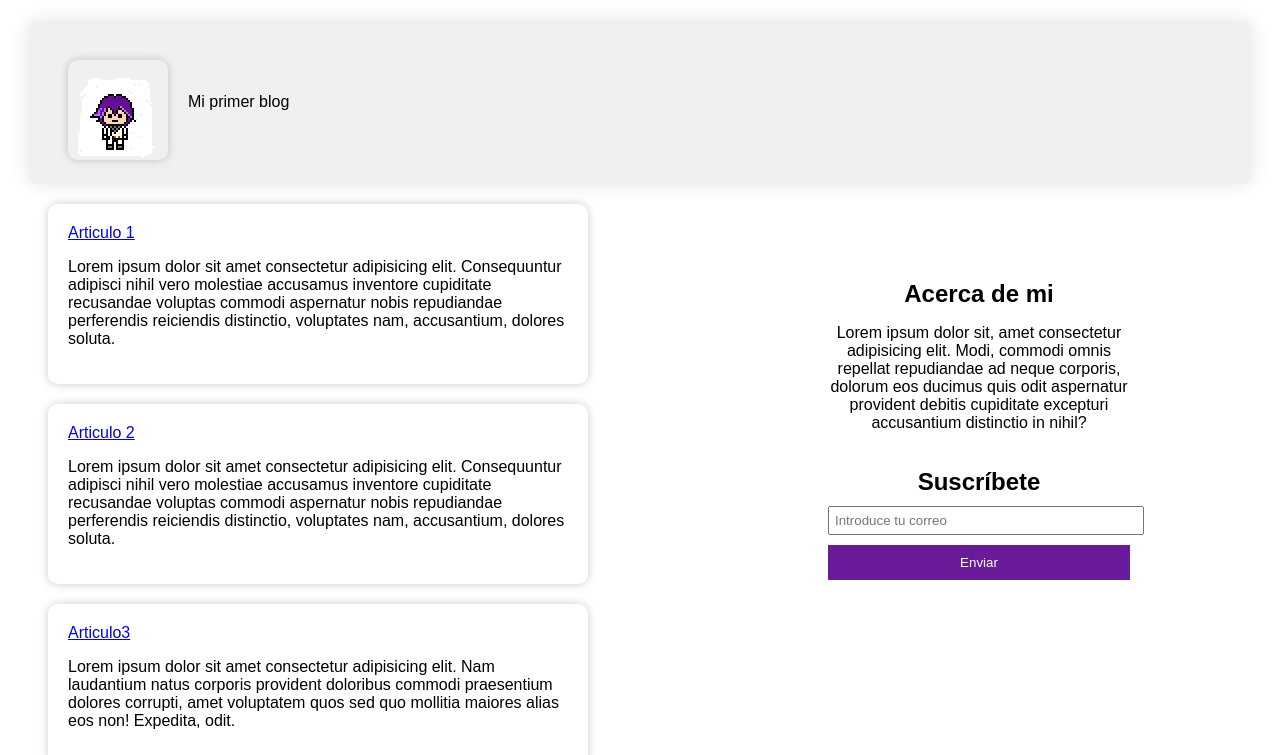
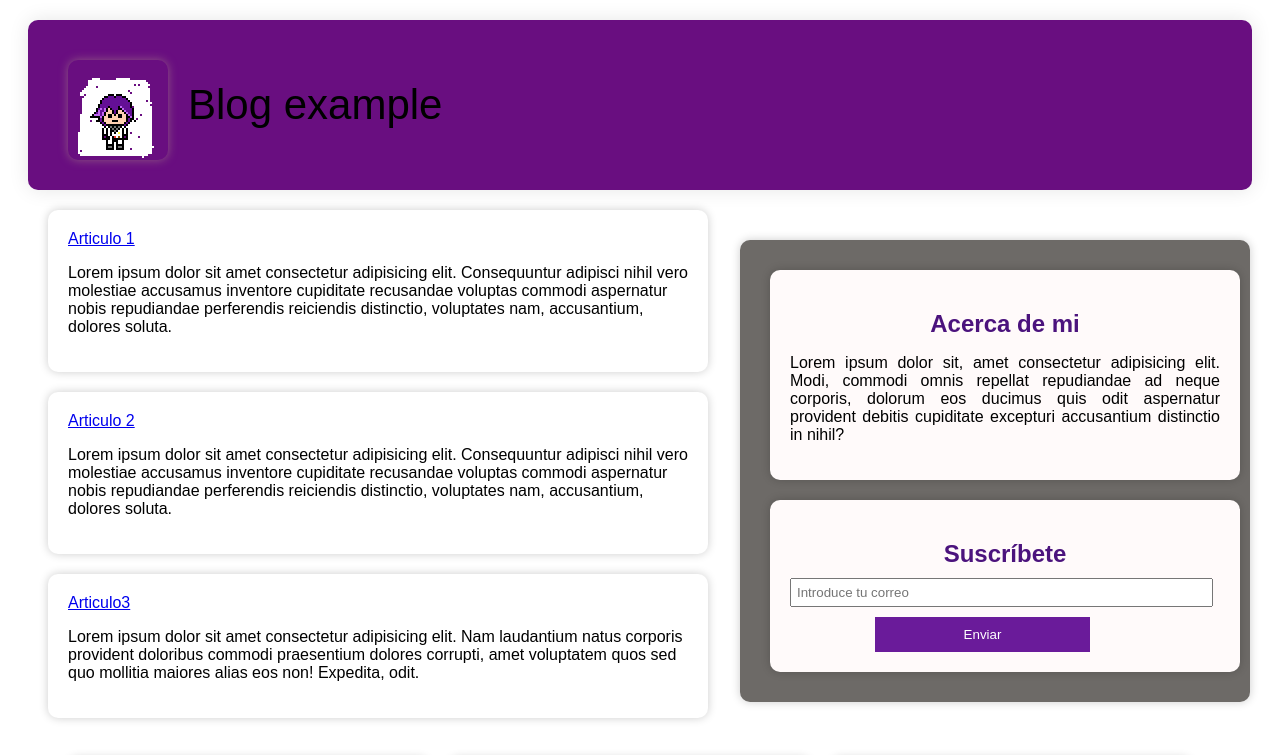
Before and after one commit to HumbertoSuk/BlogResponsivo, a plain HTML site: page index.html in a window 1280 px wide. Shown: the top 755 px of the page. Drawn offline with Linux system fonts and the light colour scheme.

Commit message:
Se añade mejor diseño para la distribucion de contenedores.

```diff
--- a/index.html
+++ b/index.html
@@ -12,8 +12,8 @@
         <a href="index.html">
          <img src="logo.png" alt="Mi Imagen">
         </a>
-        <div class="text">
-            <header>Mi primer blog<header>
+        <div >
+            <header>Blog example<header>
         </div>
     </div>
 
--- a/styles.css
+++ b/styles.css
@@ -9,9 +9,10 @@ body {
     align-items: center; /* Centra verticalmente los elementos */
     margin: 20px; /* Elimina cualquier margen dentro del contenedor */
     padding: 20px; /* Espacio interno alrededor del container del contenedor */
-    background-color: #f0f0f0; /* Fondo gris claro */
+    background-color: #690e80; /* Fondo gris claro */
     border-radius: 10px; /* Borde redondeado */
     box-shadow: 0 0 20px rgba(0, 0, 0, 0.1); /* Sombra suave */
+    font-size: 42px;
 }
 
 /* Estilos para la imagen */
@@ -19,7 +20,7 @@ body {
     max-width: 100px; /* Ajusta el ancho máximo de la imagen */
     height: auto; /* Mantiene la proporción de la imagen */
     border-radius: 10px; /* Borde redondeado de 10 píxeles */
-    box-shadow: 0 0 10px rgba(0, 0, 0, 0.2); /* Sombra */
+    box-shadow: 0 0 10px rgb(143, 87, 131); /* Sombra */
     margin-right: 20px; /* Espacio a la derecha de la imagen */
     margin-left: 20px;
     margin-top: 20px;
@@ -46,7 +47,7 @@ body {
 
 /* Estilos para los contenedores .SonArticle dentro del contenedor padre */
 .Article .SonArticle {
-    max-width: 500px; /* Ajusta el ancho máximo según tus necesidades */
+    max-width: 620px; /* Ajusta el ancho máximo según tus necesidades */
     background-color: #ffffff; /* Fondo blanco */
     border-radius: 10px; /* Borde redondeado */
     box-shadow: 0 0 10px rgba(0, 0, 0, 0.2); /* Sombra suave */
@@ -129,26 +130,37 @@ body {
     padding: 10px;
     position: absolute;
     top: 0;
-    left: 818px;
-    right: 140px;
-    bottom: 100px;
+    margin-top: 240px;
+    left: 740px;
+    right: 30px;
     max-width: none;
-    text-align: center;
+    text-align: justify;
+    word-wrap: none;
+    background-color: #6d6a67; /* Fondo blanco */
+    border-radius: 10px; /* Borde redondeado */
+    box-shadow: 0 0 10px rgba(0, 0, 0, 0.2); /* Sombra  */
 }
+
 
 /* Estilos para los títulos dentro del Sub-Inf */
 .Sub-Inf h2 {
     font-size: 24px;
     margin-bottom: 10px;
     text-align: center;
+    color: #4b137d;
 }
 
 /* Estilos para el contenedor de "Información sobre mí" (formato original) */
 .acerca-de {
-    margin-top: 250px;
+    margin-top: 20px; /* Reduce el margen superior */
     margin-bottom: 20px;
     overflow: hidden;
     max-width: none;
+    margin-left: 20px;
+    background-color: #fffafa; /* Fondo blanco */
+    border-radius: 10px; /* Borde redondeado */
+    box-shadow: 0 0 10px rgba(0, 0, 0, 0.2); /* Sombra  */
+    padding: 20px; /* Espacio interno */
 }
 
 /* Estilos para el container de texto dentro de ".acerca-de" (formato original) */
@@ -160,11 +172,16 @@ body {
 /* Estilos para el contenedor de "Suscríbete" (formato original) */
 .suscribe {
     margin-bottom: 20px;
+    background-color: #fffafa; /* Fondo blanco */
+    border-radius: 10px; /* Borde redondeado */
+    box-shadow: 0 0 10px rgba(0, 0, 0, 0.2); /* Sombra  */
+    padding: 20px; /* Espacio interno */
+    margin-left: 20px;
 }
 
 /* Estilos para el textbox dentro de "Suscríbete" (formato original) */
 .suscribe input[type="text"] {
-    width: 100%;
+    width: 95%;
     padding: 5px;
 }
 
@@ -175,8 +192,10 @@ body {
     border: none;
     padding: 10px 20px;
     margin-top: 10px;
+    margin-left: 85px;
+    margin-right: 85px;
     cursor: pointer;
-    width: 100%;
+    width: 50%;
 }
 
 /* Cambiar el estilo del botón al pasar el mouse sobre él (formato original) */
@@ -189,12 +208,11 @@ body {
     text-align: center;
     background-color: #6a1b9a;
     color: white;
-    font-family: "Arial", sans-serif;
+    font-family: "Arial", sans-serif; /* Cambiar la fuente a Arial */
     width: 100%;
     height: 50px;
     padding-top: 5px;
 }
-
 
 ::-webkit-scrollbar {
     width: 10px;
@@ -243,12 +261,13 @@ body {
 
     .Sub-Inf {
         display: flex;
-        justify-content: space-between;
+        text-align: justify;
         align-items: center;
         position: static;
         margin-bottom: 10px;
         max-width: none;
-        order: 1;
+        word-wrap: none;
+        margin-top: 20px;
     }
 
     .Sub-Inf h2 {
@@ -266,7 +285,7 @@ body {
 
     .acerca-de p, .suscribe input[type="text"] {
         text-align: left;
-        max-width: 100%;
+        max-width: 90%;
     }
 
     .suscribe button {
@@ -343,9 +362,10 @@ body {
 
         .Sub-Inf {
             position: static;
-            margin: 20px auto;
+            margin: 20px;
             max-width: none;
-            order: 1;
+            word-wrap: none;
+
         }
 
         .acerca-de {
@@ -354,7 +374,7 @@ body {
         }
 
         .suscribe input[type="text"] {
-            width: 100%;
+            width: 90%;
         }
 
         .bottomContainer {
```
